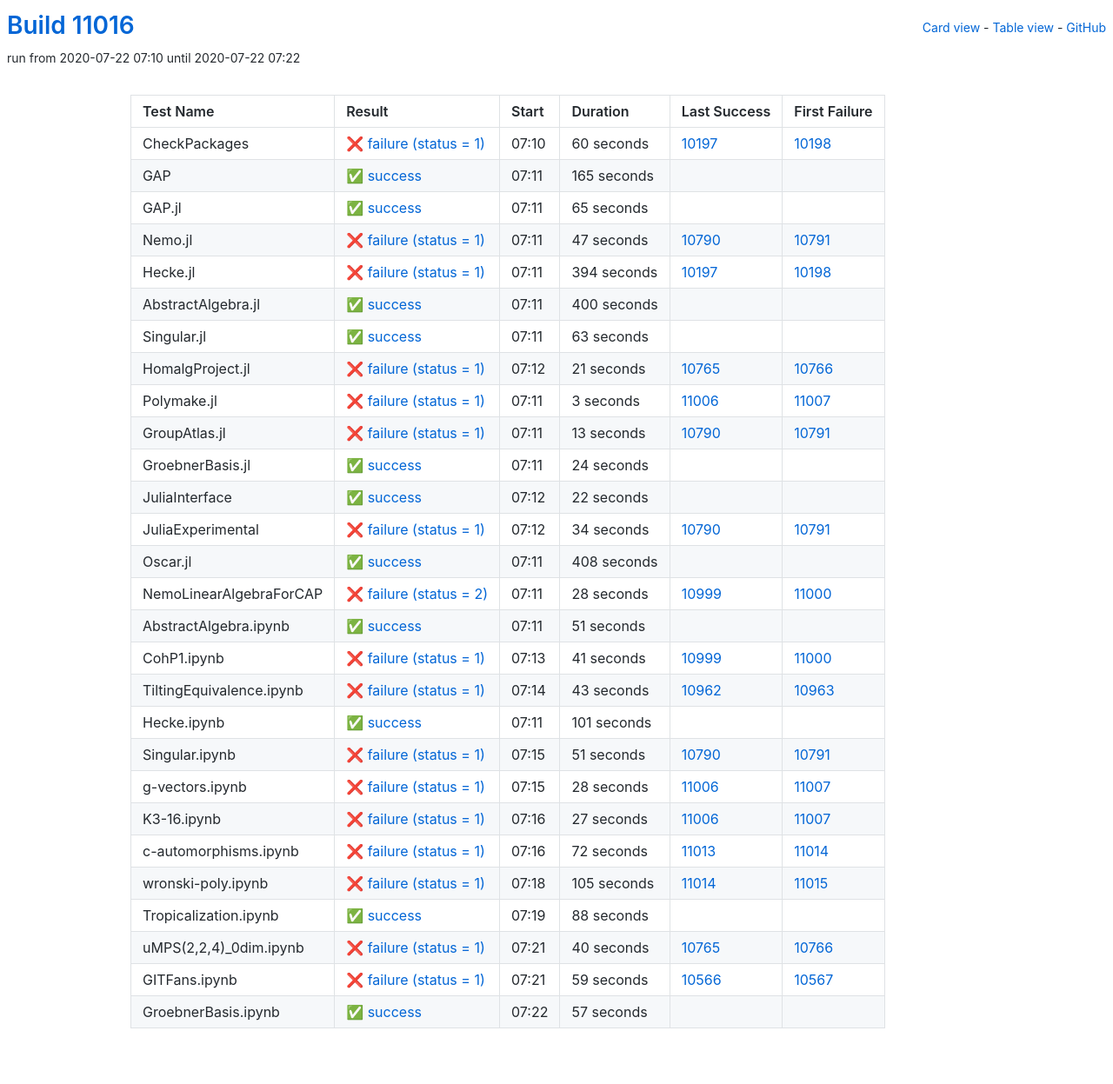
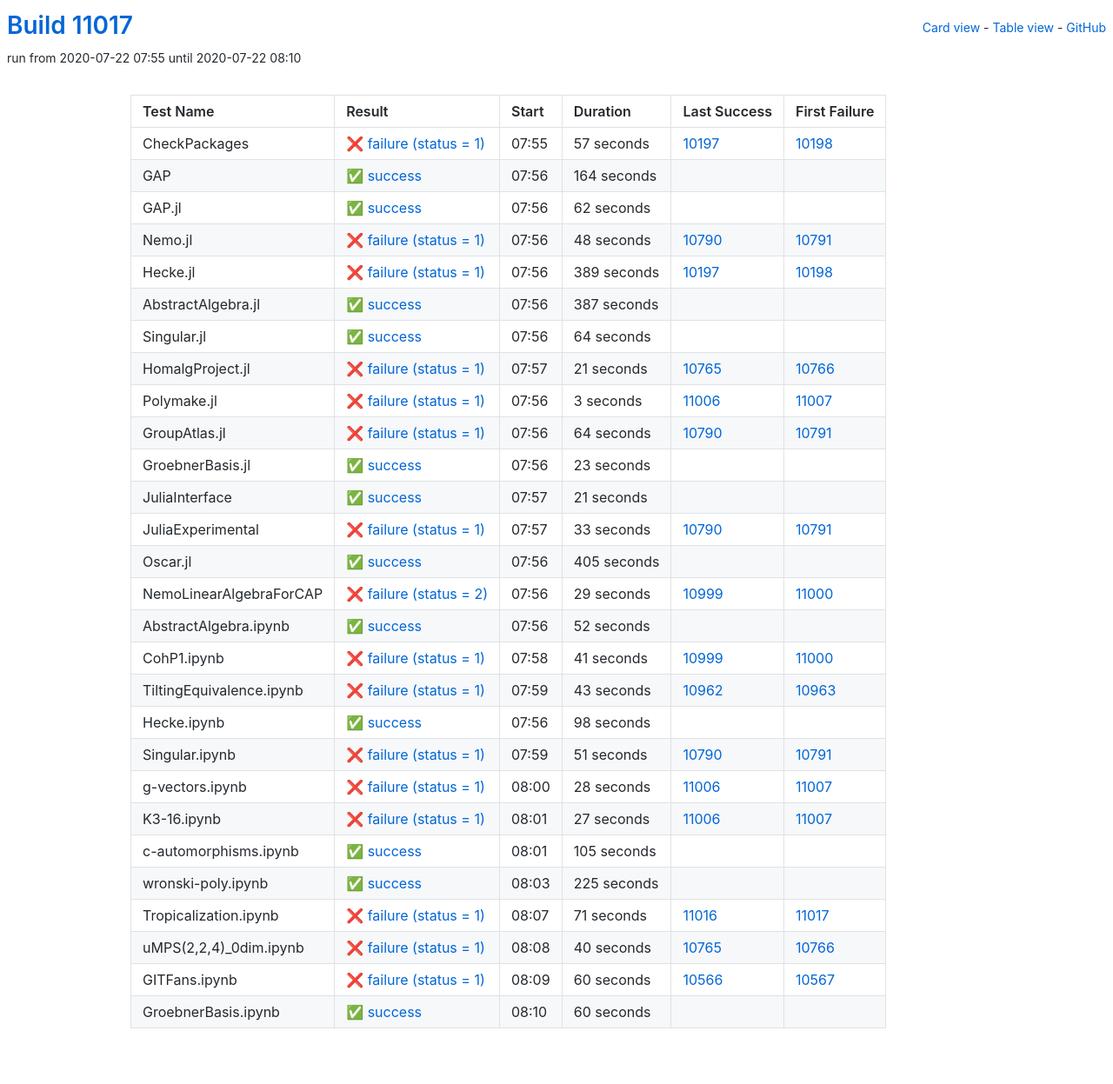
Before and after one commit to oscar-system/oscar-ci-status, a Jekyll site: the page built from table.html, in a window 1280 px wide. Shown: the whole page at 87% size. Built offline with Jekyll 4.4.1, drawn with Linux system fonts in a browser that asks for light colours.

Commit message:
Build #11017

```diff
--- a/_data/ci.yml
+++ b/_data/ci.yml
@@ -1,6 +1,6 @@
 ---
-build: 11016
-build_url: https://oscarci.mathematik.uni-kl.de/job/oscar/11016/
+build: 11017
+build_url: https://oscarci.mathematik.uni-kl.de/job/oscar/11017/
 job: oscar
 organization: oscar-system
 repo: oscar-ci-status
@@ -8,92 +8,92 @@
 tests:
 - name: CheckPackages
   id: checkpackages
-  log: https://oscarci.mathematik.uni-kl.de/job/oscar/11016/artifact/logs/build-11016/CheckPackages.log
-  start: 2020-07-22 07:10
+  log: https://oscarci.mathematik.uni-kl.de/job/oscar/11017/artifact/logs/build-11017/CheckPackages.log
+  start: 2020-07-22 07:55
   success: false
   exitcode: 1
   status: failure
-  duration: 60
+  duration: 57
   last_success: 10197
   last_success_url: https://oscarci.mathematik.uni-kl.de/job/oscar/10197/
   first_failure: 10198
   first_failure_url: https://oscarci.mathematik.uni-kl.de/job/oscar/10198/
 - name: GAP
   id: gap
-  log: https://oscarci.mathematik.uni-kl.de/job/oscar/11016/artifact/logs/build-11016/GAP.log
-  start: 2020-07-22 07:11
+  log: https://oscarci.mathematik.uni-kl.de/job/oscar/11017/artifact/logs/build-11017/GAP.log
+  start: 2020-07-22 07:56
   success: true
   exitcode: 0
   status: success
-  duration: 165
+  duration: 164
   last_success: false
   last_success_url:
   first_failure: false
   first_failure_url:
 - name: GAP.jl
   id: gap-jl
-  log: https://oscarci.mathematik.uni-kl.de/job/oscar/11016/artifact/logs/build-11016/GAP.jl.log
-  start: 2020-07-22 07:11
+  log: https://oscarci.mathematik.uni-kl.de/job/oscar/11017/artifact/logs/build-11017/GAP.jl.log
+  start: 2020-07-22 07:56
   success: true
   exitcode: 0
   status: success
-  duration: 65
+  duration: 62
   last_success: false
   last_success_url:
   first_failure: false
   first_failure_url:
 - name: Nemo.jl
   id: nemo-jl
-  log: https://oscarci.mathematik.uni-kl.de/job/oscar/11016/artifact/logs/build-11016/Nemo.jl.log
-  start: 2020-07-22 07:11
+  log: https://oscarci.mathematik.uni-kl.de/job/oscar/11017/artifact/logs/build-11017/Nemo.jl.log
+  start: 2020-07-22 07:56
   success: false
   exitcode: 1
   status: failure
-  duration: 47
+  duration: 48
   last_success: 10790
   last_success_url: https://oscarci.mathematik.uni-kl.de/job/oscar/10790/
   first_failure: 10791
   first_failure_url: https://oscarci.mathematik.uni-kl.de/job/oscar/10791/
 - name: Hecke.jl
   id: hecke-jl
-  log: https://oscarci.mathematik.uni-kl.de/job/oscar/11016/artifact/logs/build-11016/Hecke.jl.log
-  start: 2020-07-22 07:11
+  log: https://oscarci.mathematik.uni-kl.de/job/oscar/11017/artifact/logs/build-11017/Hecke.jl.log
+  start: 2020-07-22 07:56
   success: false
   exitcode: 1
   status: failure
-  duration: 394
+  duration: 389
   last_success: 10197
   last_success_url: https://oscarci.mathematik.uni-kl.de/job/oscar/10197/
   first_failure: 10198
   first_failure_url: https://oscarci.mathematik.uni-kl.de/job/oscar/10198/
 - name: AbstractAlgebra.jl
   id: abstractalgebra-jl
-  log: https://oscarci.mathematik.uni-kl.de/job/oscar/11016/artifact/logs/build-11016/AbstractAlgebra.jl.log
-  start: 2020-07-22 07:11
+  log: https://oscarci.mathematik.uni-kl.de/job/oscar/11017/artifact/logs/build-11017/AbstractAlgebra.jl.log
+  start: 2020-07-22 07:56
   success: true
   exitcode: 0
   status: success
-  duration: 400
+  duration: 387
   last_success: false
   last_success_url:
   first_failure: false
   first_failure_url:
 - name: Singular.jl
   id: singular-jl
-  log: https://oscarci.mathematik.uni-kl.de/job/oscar/11016/artifact/logs/build-11016/Singular.jl.log
-  start: 2020-07-22 07:11
+  log: https://oscarci.mathematik.uni-kl.de/job/oscar/11017/artifact/logs/build-11017/Singular.jl.log
+  start: 2020-07-22 07:56
   success: true
   exitcode: 0
   status: success
-  duration: 63
+  duration: 64
   last_success: false
   last_success_url:
   first_failure: false
   first_failure_url:
 - name: HomalgProject.jl
   id: homalgproject-jl
-  log: https://oscarci.mathematik.uni-kl.de/job/oscar/11016/artifact/logs/build-11016/HomalgProject.jl.log
-  start: 2020-07-22 07:12
+  log: https://oscarci.mathematik.uni-kl.de/job/oscar/11017/artifact/logs/build-11017/HomalgProject.jl.log
+  start: 2020-07-22 07:57
   success: false
   exitcode: 1
   status: failure
@@ -104,8 +104,8 @@
   first_failure_url: https://oscarci.mathematik.uni-kl.de/job/oscar/10766/
 - name: Polymake.jl
   id: polymake-jl
-  log: https://oscarci.mathematik.uni-kl.de/job/oscar/11016/artifact/logs/build-11016/Polymake.jl.log
-  start: 2020-07-22 07:11
+  log: https://oscarci.mathematik.uni-kl.de/job/oscar/11017/artifact/logs/build-11017/Polymake.jl.log
+  start: 2020-07-22 07:56
   success: false
   exitcode: 1
   status: failure
@@ -116,92 +116,92 @@
   first_failure_url: https://oscarci.mathematik.uni-kl.de/job/oscar/11007/
 - name: GroupAtlas.jl
   id: groupatlas-jl
-  log: https://oscarci.mathematik.uni-kl.de/job/oscar/11016/artifact/logs/build-11016/GroupAtlas.jl.log
-  start: 2020-07-22 07:11
+  log: https://oscarci.mathematik.uni-kl.de/job/oscar/11017/artifact/logs/build-11017/GroupAtlas.jl.log
+  start: 2020-07-22 07:56
   success: false
   exitcode: 1
   status: failure
-  duration: 13
+  duration: 64
   last_success: 10790
   last_success_url: https://oscarci.mathematik.uni-kl.de/job/oscar/10790/
   first_failure: 10791
   first_failure_url: https://oscarci.mathematik.uni-kl.de/job/oscar/10791/
 - name: GroebnerBasis.jl
   id: groebnerbasis-jl
-  log: https://oscarci.mathematik.uni-kl.de/job/oscar/11016/artifact/logs/build-11016/GroebnerBasis.jl.log
-  start: 2020-07-22 07:11
+  log: https://oscarci.mathematik.uni-kl.de/job/oscar/11017/artifact/logs/build-11017/GroebnerBasis.jl.log
+  start: 2020-07-22 07:56
   success: true
   exitcode: 0
   status: success
-  duration: 24
+  duration: 23
   last_success: false
   last_success_url:
   first_failure: false
   first_failure_url:
 - name: JuliaInterface
   id: juliainterface
-  log: https://oscarci.mathematik.uni-kl.de/job/oscar/11016/artifact/logs/build-11016/JuliaInterface.log
-  start: 2020-07-22 07:12
+  log: https://oscarci.mathematik.uni-kl.de/job/oscar/11017/artifact/logs/build-11017/JuliaInterface.log
+  start: 2020-07-22 07:57
   success: true
   exitcode: 0
   status: success
-  duration: 22
+  duration: 21
   last_success: false
   last_success_url:
   first_failure: false
   first_failure_url:
 - name: JuliaExperimental
   id: juliaexperimental
-  log: https://oscarci.mathematik.uni-kl.de/job/oscar/11016/artifact/logs/build-11016/JuliaExperimental.log
-  start: 2020-07-22 07:12
+  log: https://oscarci.mathematik.uni-kl.de/job/oscar/11017/artifact/logs/build-11017/JuliaExperimental.log
+  start: 2020-07-22 07:57
   success: false
   exitcode: 1
   status: failure
-  duration: 34
+  duration: 33
   last_success: 10790
   last_success_url: https://oscarci.mathematik.uni-kl.de/job/oscar/10790/
   first_failure: 10791
   first_failure_url: https://oscarci.mathematik.uni-kl.de/job/oscar/10791/
 - name: Oscar.jl
   id: oscar-jl
-  log: https://oscarci.mathematik.uni-kl.de/job/oscar/11016/artifact/logs/build-11016/Oscar.jl.log
-  start: 2020-07-22 07:11
+  log: https://oscarci.mathematik.uni-kl.de/job/oscar/11017/artifact/logs/build-11017/Oscar.jl.log
+  start: 2020-07-22 07:56
   success: true
   exitcode: 0
   status: success
-  duration: 408
+  duration: 405
   last_success: false
   last_success_url:
   first_failure: false
   first_failure_url:
 - name: NemoLinearAlgebraForCAP
   id: nemolinearalgebraforcap
-  log: https://oscarci.mathematik.uni-kl.de/job/oscar/11016/artifact/logs/build-11016/NemoLinearAlgebraForCAP.log
-  start: 2020-07-22 07:11
+  log: https://oscarci.mathematik.uni-kl.de/job/oscar/11017/artifact/logs/build-11017/NemoLinearAlgebraForCAP.log
+  start: 2020-07-22 07:56
   success: false
   exitcode: 2
   status: failure
-  duration: 28
+  duration: 29
   last_success: 10999
   last_success_url: https://oscarci.mathematik.uni-kl.de/job/oscar/10999/
   first_failure: 11000
   first_failure_url: https://oscarci.mathematik.uni-kl.de/job/oscar/11000/
 - name: AbstractAlgebra.ipynb
   id: abstractalgebra-ipynb
-  log: https://oscarci.mathematik.uni-kl.de/job/oscar/11016/artifact/logs/build-11016/AbstractAlgebra.ipynb.log
-  start: 2020-07-22 07:11
+  log: https://oscarci.mathematik.uni-kl.de/job/oscar/11017/artifact/logs/build-11017/AbstractAlgebra.ipynb.log
+  start: 2020-07-22 07:56
   success: true
   exitcode: 0
   status: success
-  duration: 51
+  duration: 52
   last_success: false
   last_success_url:
   first_failure: false
   first_failure_url:
 - name: CohP1.ipynb
   id: cohp1-ipynb
-  log: https://oscarci.mathematik.uni-kl.de/job/oscar/11016/artifact/logs/build-11016/CohP1.ipynb.log
-  start: 2020-07-22 07:13
+  log: https://oscarci.mathematik.uni-kl.de/job/oscar/11017/artifact/logs/build-11017/CohP1.ipynb.log
+  start: 2020-07-22 07:58
   success: false
   exitcode: 1
   status: failure
@@ -212,8 +212,8 @@
   first_failure_url: https://oscarci.mathematik.uni-kl.de/job/oscar/11000/
 - name: TiltingEquivalence.ipynb
   id: tiltingequivalence-ipynb
-  log: https://oscarci.mathematik.uni-kl.de/job/oscar/11016/artifact/logs/build-11016/TiltingEquivalence.ipynb.log
-  start: 2020-07-22 07:14
+  log: https://oscarci.mathematik.uni-kl.de/job/oscar/11017/artifact/logs/build-11017/TiltingEquivalence.ipynb.log
+  start: 2020-07-22 07:59
   success: false
   exitcode: 1
   status: failure
@@ -224,20 +224,20 @@
   first_failure_url: https://oscarci.mathematik.uni-kl.de/job/oscar/10963/
 - name: Hecke.ipynb
   id: hecke-ipynb
-  log: https://oscarci.mathematik.uni-kl.de/job/oscar/11016/artifact/logs/build-11016/Hecke.ipynb.log
-  start: 2020-07-22 07:11
+  log: https://oscarci.mathematik.uni-kl.de/job/oscar/11017/artifact/logs/build-11017/Hecke.ipynb.log
+  start: 2020-07-22 07:56
   success: true
   exitcode: 0
   status: success
-  duration: 101
+  duration: 98
   last_success: false
   last_success_url:
   first_failure: false
   first_failure_url:
 - name: Singular.ipynb
   id: singular-ipynb
-  log: https://oscarci.mathematik.uni-kl.de/job/oscar/11016/artifact/logs/build-11016/Singular.ipynb.log
-  start: 2020-07-22 07:15
+  log: https://oscarci.mathematik.uni-kl.de/job/oscar/11017/artifact/logs/build-11017/Singular.ipynb.log
+  start: 2020-07-22 07:59
   success: false
   exitcode: 1
   status: failure
@@ -248,8 +248,8 @@
   first_failure_url: https://oscarci.mathematik.uni-kl.de/job/oscar/10791/
 - name: g-vectors.ipynb
   id: g-vectors-ipynb
-  log: https://oscarci.mathematik.uni-kl.de/job/oscar/11016/artifact/logs/build-11016/g-vectors.ipynb.log
-  start: 2020-07-22 07:15
+  log: https://oscarci.mathematik.uni-kl.de/job/oscar/11017/artifact/logs/build-11017/g-vectors.ipynb.log
+  start: 2020-07-22 08:00
   success: false
   exitcode: 1
   status: failure
@@ -260,8 +260,8 @@
   first_failure_url: https://oscarci.mathematik.uni-kl.de/job/oscar/11007/
 - name: K3-16.ipynb
   id: k3-16-ipynb
-  log: https://oscarci.mathematik.uni-kl.de/job/oscar/11016/artifact/logs/build-11016/K3-16.ipynb.log
-  start: 2020-07-22 07:16
+  log: https://oscarci.mathematik.uni-kl.de/job/oscar/11017/artifact/logs/build-11017/K3-16.ipynb.log
+  start: 2020-07-22 08:01
   success: false
   exitcode: 1
   status: failure
@@ -272,44 +272,44 @@
   first_failure_url: https://oscarci.mathematik.uni-kl.de/job/oscar/11007/
 - name: c-automorphisms.ipynb
   id: c-automorphisms-ipynb
-  log: https://oscarci.mathematik.uni-kl.de/job/oscar/11016/artifact/logs/build-11016/c-automorphisms.ipynb.log
-  start: 2020-07-22 07:16
-  success: false
-  exitcode: 1
-  status: failure
-  duration: 72
-  last_success: 11013
-  last_success_url: https://oscarci.mathematik.uni-kl.de/job/oscar/11013/
-  first_failure: 11014
-  first_failure_url: https://oscarci.mathematik.uni-kl.de/job/oscar/11014/
-- name: wronski-poly.ipynb
-  id: wronski-poly-ipynb
-  log: https://oscarci.mathematik.uni-kl.de/job/oscar/11016/artifact/logs/build-11016/wronski-poly.ipynb.log
-  start: 2020-07-22 07:18
-  success: false
-  exitcode: 1
-  status: failure
-  duration: 105
-  last_success: 11014
-  last_success_url: https://oscarci.mathematik.uni-kl.de/job/oscar/11014/
-  first_failure: 11015
-  first_failure_url: https://oscarci.mathematik.uni-kl.de/job/oscar/11015/
-- name: Tropicalization.ipynb
-  id: tropicalization-ipynb
-  log: https://oscarci.mathematik.uni-kl.de/job/oscar/11016/artifact/logs/build-11016/Tropicalization.ipynb.log
-  start: 2020-07-22 07:19
+  log: https://oscarci.mathematik.uni-kl.de/job/oscar/11017/artifact/logs/build-11017/c-automorphisms.ipynb.log
+  start: 2020-07-22 08:01
   success: true
   exitcode: 0
   status: success
-  duration: 88
+  duration: 105
   last_success: false
   last_success_url:
   first_failure: false
   first_failure_url:
+- name: wronski-poly.ipynb
+  id: wronski-poly-ipynb
+  log: https://oscarci.mathematik.uni-kl.de/job/oscar/11017/artifact/logs/build-11017/wronski-poly.ipynb.log
+  start: 2020-07-22 08:03
+  success: true
+  exitcode: 0
+  status: success
+  duration: 225
+  last_success: false
+  last_success_url:
+  first_failure: false
+  first_failure_url:
+- name: Tropicalization.ipynb
+  id: tropicalization-ipynb
+  log: https://oscarci.mathematik.uni-kl.de/job/oscar/11017/artifact/logs/build-11017/Tropicalization.ipynb.log
+  start: 2020-07-22 08:07
+  success: false
+  exitcode: 1
+  status: failure
+  duration: 71
+  last_success: 11016
+  last_success_url: https://oscarci.mathematik.uni-kl.de/job/oscar/11016/
+  first_failure: 11017
+  first_failure_url: https://oscarci.mathematik.uni-kl.de/job/oscar/11017/
 - name: uMPS(2,2,4)_0dim.ipynb
   id: umps-2-2-4-0dim-ipynb
-  log: https://oscarci.mathematik.uni-kl.de/job/oscar/11016/artifact/logs/build-11016/uMPS-2-2-4-_0dim.ipynb.log
-  start: 2020-07-22 07:21
+  log: https://oscarci.mathematik.uni-kl.de/job/oscar/11017/artifact/logs/build-11017/uMPS-2-2-4-_0dim.ipynb.log
+  start: 2020-07-22 08:08
   success: false
   exitcode: 1
   status: failure
@@ -320,24 +320,24 @@
   first_failure_url: https://oscarci.mathematik.uni-kl.de/job/oscar/10766/
 - name: GITFans.ipynb
   id: gitfans-ipynb
-  log: https://oscarci.mathematik.uni-kl.de/job/oscar/11016/artifact/logs/build-11016/GITFans.ipynb.log
-  start: 2020-07-22 07:21
+  log: https://oscarci.mathematik.uni-kl.de/job/oscar/11017/artifact/logs/build-11017/GITFans.ipynb.log
+  start: 2020-07-22 08:09
   success: false
   exitcode: 1
   status: failure
-  duration: 59
+  duration: 60
   last_success: 10566
   last_success_url: https://oscarci.mathematik.uni-kl.de/job/oscar/10566/
   first_failure: 10567
   first_failure_url: https://oscarci.mathematik.uni-kl.de/job/oscar/10567/
 - name: GroebnerBasis.ipynb
   id: groebnerbasis-ipynb
-  log: https://oscarci.mathematik.uni-kl.de/job/oscar/11016/artifact/logs/build-11016/GroebnerBasis.ipynb.log
-  start: 2020-07-22 07:22
+  log: https://oscarci.mathematik.uni-kl.de/job/oscar/11017/artifact/logs/build-11017/GroebnerBasis.ipynb.log
+  start: 2020-07-22 08:10
   success: true
   exitcode: 0
   status: success
-  duration: 57
+  duration: 60
   last_success: false
   last_success_url:
   first_failure: false
```
Also changed, not shown: README.md.
